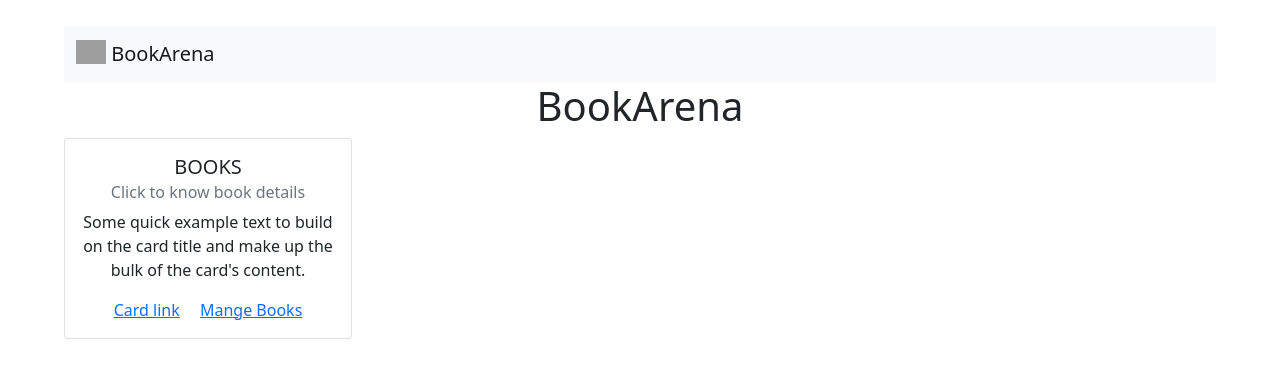
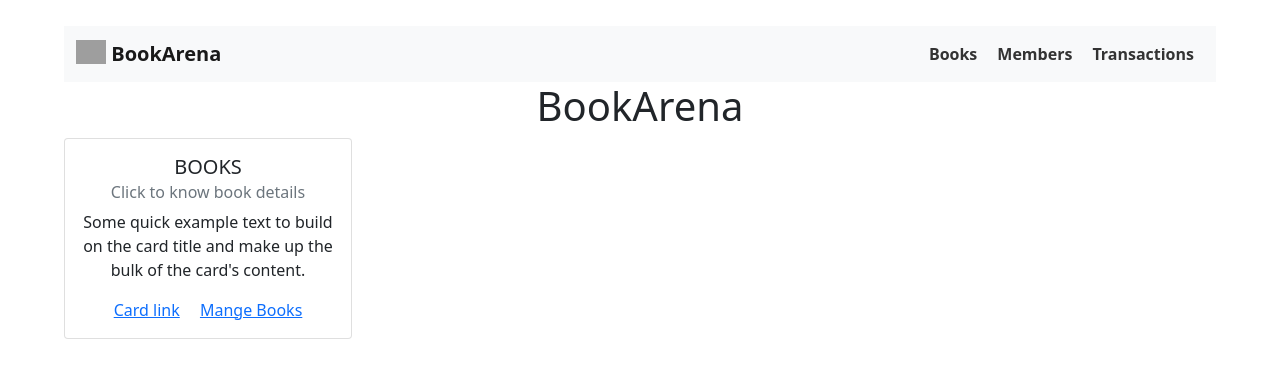
Before and after one commit to aldrinjenson/flask-library-management, a Flask app: page / in a window 1280 px wide. Shown: the top 378 px of the page. Run offline with Flask 2, Linux system fonts and the light colour scheme; some libraries are stand-ins or nearby versions; grey boxes are pictures that could not be loaded.

Commit message:
404 page + minor formattings

```diff
--- a/app/routes/general_routes.py
+++ b/app/routes/general_routes.py
@@ -5,3 +5,8 @@ from flask import render_template
 @app.route('/')
 def index():
     return render_template('dashboard.html')
+
+
+@app.errorhandler(404)
+def not_found_error(error):
+    return render_template('404.html'), 404
--- a/app/static/css/main.css
+++ b/app/static/css/main.css
@@ -7,3 +7,22 @@ body {
   text-align: center;
   padding: 2% 5%;
 }
+
+nav ul {
+  list-style: none;
+  margin: 0;
+  padding: 0;
+  display: flex;
+  justify-content: center;
+}
+
+nav li {
+  margin: 0 10px;
+}
+
+nav a {
+  text-decoration: none;
+  color: #333;
+  font-weight: bold;
+  font-size: 16px;
+}
--- a/app/templates/base.html
+++ b/app/templates/base.html
@@ -20,6 +20,17 @@
           class="d-inline-block align-text-top">
         BookArena
       </a>
+      <ul>
+        <li>
+          <a href="/books">Books</a>
+        </li>
+        <li>
+          <a href="/members">Members</a>
+        </li>
+        <li>
+          <a href="/transactions">Transactions</a>
+        </li>
+      </ul>
     </div>
 
   </nav>
--- a/app/templates/books.html
+++ b/app/templates/books.html
@@ -45,7 +45,7 @@
           <p class="card-text"><b>Rating: </b> {{book.rating}} </p>
           <h6 class="card-subtitle mb-2 text-muted">ISBN: {{book.isbn}}</h6>
           <a href="/books/edit/{{book.id}}" class="card-link">Edit Book</a>
-          <a href="#" class="card-link">Another link</a>
+          <a href="#" class="card-link">Delete book</a>
         </div>
       </div>
     </div>
```
Also changed, not shown: app/templates/404.html (added, +14 -0 lines).
